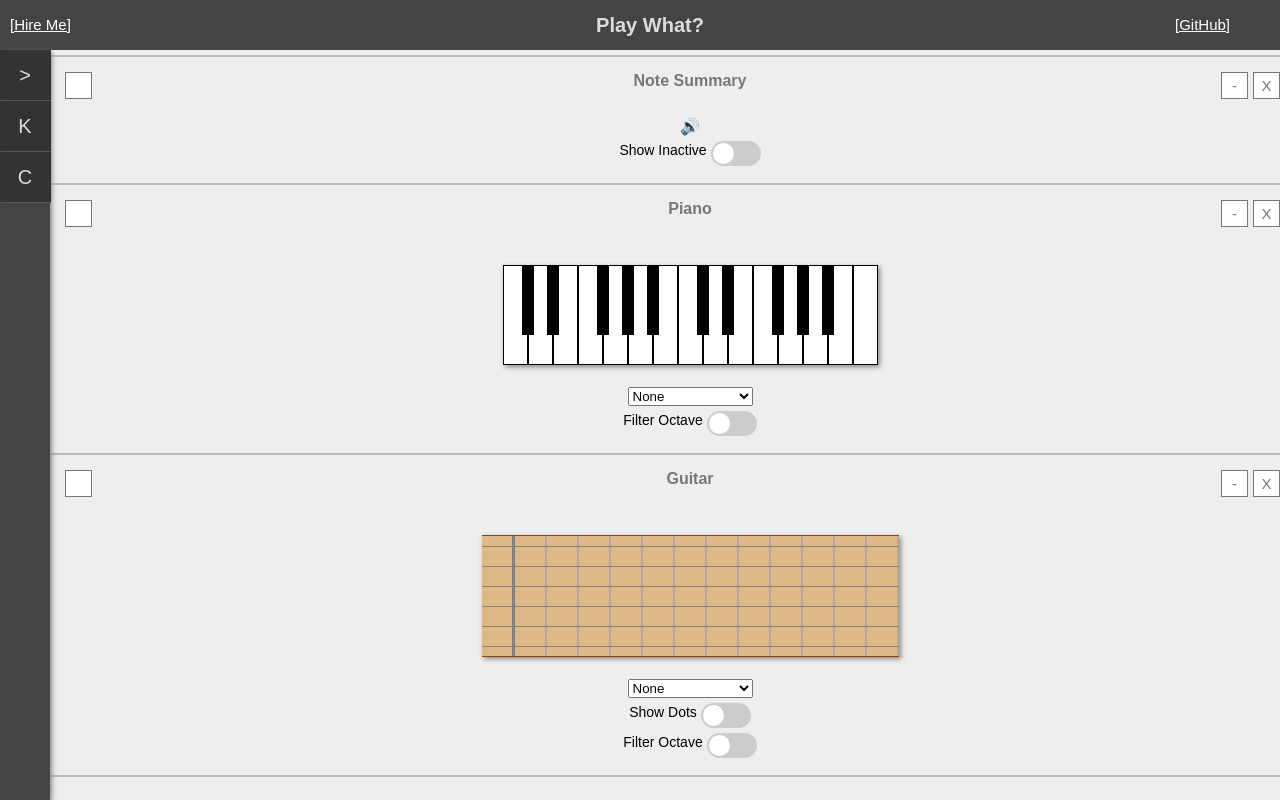
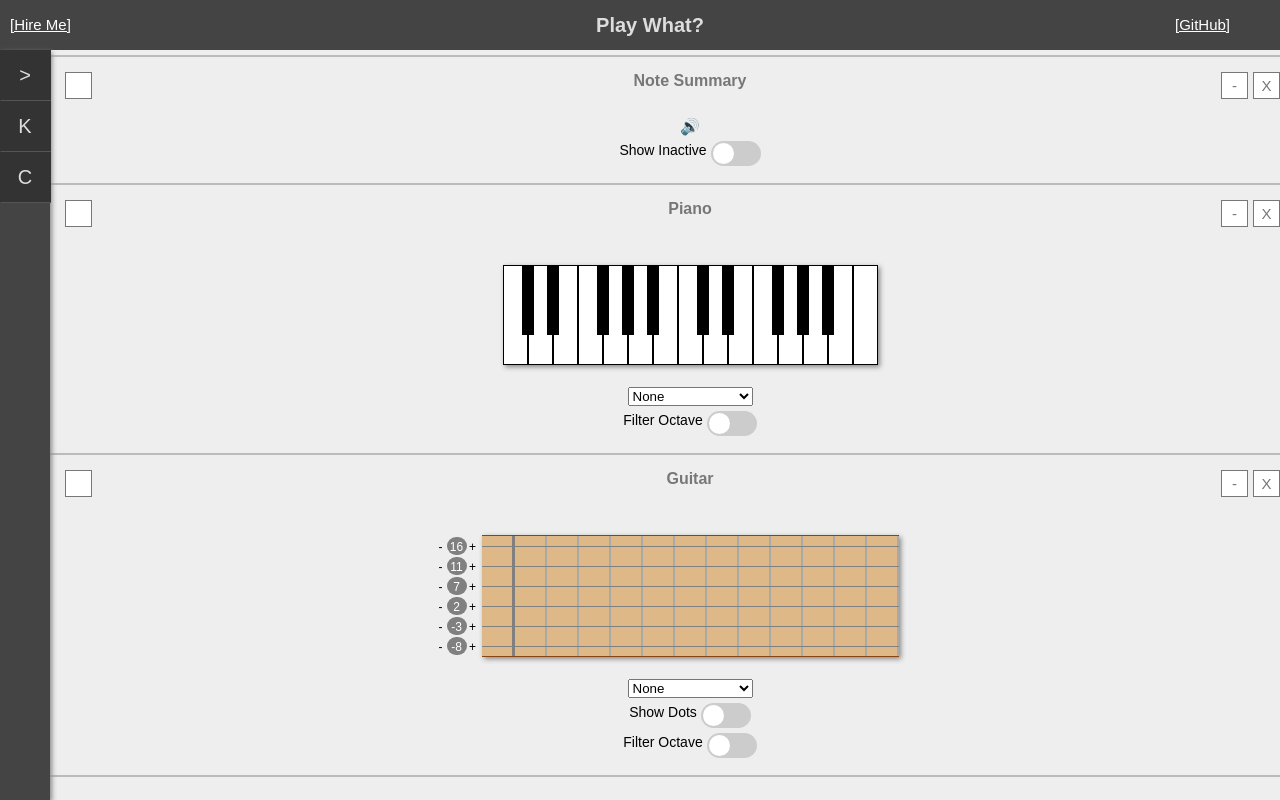
Before and after one commit to dan9418/play-what-beta, a React app: page / in a window 1280 px wide. Shown: the top 800 px of the page. Built offline with nearby package versions, Linux system fonts and the light colour scheme.

Commit message:
basic tuning

```diff
--- a/src/Views/MainView/ViewManager/GuitarView/Guitar.tsx
+++ b/src/Views/MainView/ViewManager/GuitarView/Guitar.tsx
@@ -10,6 +10,7 @@ export interface GuitarConfig {
     guitarNoteLabel: string;
     showDots: boolean;
     filterOctave: boolean;
+    strings: IGuitarString[];
 }
 
 interface IGuitarString {
@@ -22,30 +23,30 @@ type GuitarProps = {
 };
 
 export class Guitar extends React.Component<GuitarProps, GuitarConfig> {
-    strings: IGuitarString[];
 
     constructor(props) {
         super(props);
-        this.strings = [
-            { openPosition: 16 },   // e
-            { openPosition: 11 },   // B
-            { openPosition: 7 },    // G
-            { openPosition: 2 },    // D
-            { openPosition: -3 },   // A
-            { openPosition: -8 }    // E
-        ];
         this.state = {
             guitarNoteLabel: 'interval',
             showDots: false,
-            filterOctave: false
+            filterOctave: false,
+            strings: [
+                { openPosition: 16 },   // e
+                { openPosition: 11 },   // B
+                { openPosition: 7 },    // G
+                { openPosition: 2 },    // D
+                { openPosition: -3 },   // A
+                { openPosition: -8 }    // E
+            ]
         }
     }
 
     getGuitarStrings = () => {
-        return this.strings.map((string, index) => {
+        return this.state.strings.map((string, index) => {
             return <GuitarString
                 key={index}
                 stringNumber={index + 1}
+                tuneString={(position) => { this.tuneString(index + 1, position); }}
                 notes={this.props.notes}
                 openPosition={string.openPosition}
                 config={this.state}
@@ -59,6 +60,19 @@ export class Guitar extends React.Component<GuitarProps, GuitarConfig> {
         this.setState(update);
     }
 
+    tuneString = (stringNumber, openPosition) => {
+        this.setState((oldState) => {
+            let newStrings = [];
+            for (let i = 0; i < oldState.strings.length; i++) {
+                let newString = ((i + 1) === stringNumber) ? { openPosition: openPosition } : oldState.strings[i];
+                newStrings.push(newString);
+            }
+            return {
+                strings: newStrings
+            }
+        });
+    }
+
     render = () => {
         return <>
             <div className='guitar'>
@@ -66,8 +80,8 @@ export class Guitar extends React.Component<GuitarProps, GuitarConfig> {
             </div>
             <div className='guitar-config'>
                 <DropdownSelector parameter={GUITAR_NOTE_LABEL_PARAMETER} updateParameter={this.updateParameter} />
-                <SwitchSelector parameter={{id: 'showDots', name: 'Show Dots'}} updateParameter={this.updateParameter}/>
-                <SwitchSelector parameter={{id: 'filterOctave', name: 'Filter Octave'}} updateParameter={this.updateParameter}/>
+                <SwitchSelector parameter={{ id: 'showDots', name: 'Show Dots' }} updateParameter={this.updateParameter} />
+                <SwitchSelector parameter={{ id: 'filterOctave', name: 'Filter Octave' }} updateParameter={this.updateParameter} />
             </div>
         </>;
     };
--- a/src/Views/MainView/ViewManager/GuitarView/GuitarString.tsx
+++ b/src/Views/MainView/ViewManager/GuitarView/GuitarString.tsx
@@ -3,10 +3,12 @@ import "./GuitarView.css";
 import { TheoryEngine, Note } from "../../../../TheoryCore/TheoryEngine";
 import { GuitarFret } from "./GuitarFret";
 import { GuitarConfig } from "./Guitar";
+import { Tuner } from "./Tuner";
 
 type GuitarStringProps = {
     notes: Note[];
     stringNumber: number;
+    tuneString: any;
     openPosition: number;
     config: GuitarConfig
 };
@@ -35,6 +37,10 @@ export class GuitarString extends React.Component<GuitarStringProps, GuitarConfi
         return note;
     }
 
+    getTuner = () => {
+        return <Tuner openPosition={this.props.openPosition} tuneString={this.props.tuneString} />;
+    }
+
     getFrets = () => {
         let frets = [];
         for (let i = 0; i <= 12; i++) {
@@ -51,6 +57,7 @@ export class GuitarString extends React.Component<GuitarStringProps, GuitarConfi
 
     render = () => {
         return <div className='guitar-string'>
+            {this.getTuner()}
             {this.getFrets()}
             <div className='guitar-fret-string' />
         </div>;
--- a/src/Views/MainView/ViewManager/GuitarView/GuitarView.css
+++ b/src/Views/MainView/ViewManager/GuitarView/GuitarView.css
@@ -75,3 +75,35 @@
 	background-color: burlywood;
 	color: black;
 }
+
+/* Tuner */
+
+.tuner {
+	display: inline-block;
+	width: 50px;
+	height: 20px;
+	line-height: 20px;
+	position: absolute;
+    left: -50px;
+    top: 0px;
+}
+
+.tuner-control {
+	display: inline-block;
+	width: 10px;
+	cursor: pointer;
+}
+
+.tuner-controlLhover {
+	font-weight: bold;
+}
+
+.tuner-label {
+	display: inline-block;
+    width: 20px;
+    background: grey;
+    color: white;
+    border-radius: 100px;
+    height: 18px;
+    margin: 1px;
+}
--- /dev/null
+++ b/src/Views/MainView/ViewManager/GuitarView/Tuner.tsx
@@ -0,0 +1,26 @@
+import * as React from "react";
+import "./GuitarView.css";
+
+type TunerProps = {
+    tuneString: any;
+    openPosition: number;
+}
+
+type TunerState = {
+    openPosition: number;
+}
+
+export class Tuner extends React.Component<TunerProps, TunerState> {
+
+    constructor(props) {
+        super(props);
+    }
+
+    render = () => {
+        return <div className='tuner'>
+            <div className='tuner-control' onClick={() => { this.props.tuneString(this.props.openPosition - 1) }}>-</div>
+            <div className='tuner-label'>{this.props.openPosition}</div>
+            <div className='tuner-control' onClick={() => { this.props.tuneString(this.props.openPosition + 1) }}>+</div>
+        </div>;
+    };
+}
```
Also changed, not shown: 2 other files (tests, documents, lock files or other folders).
